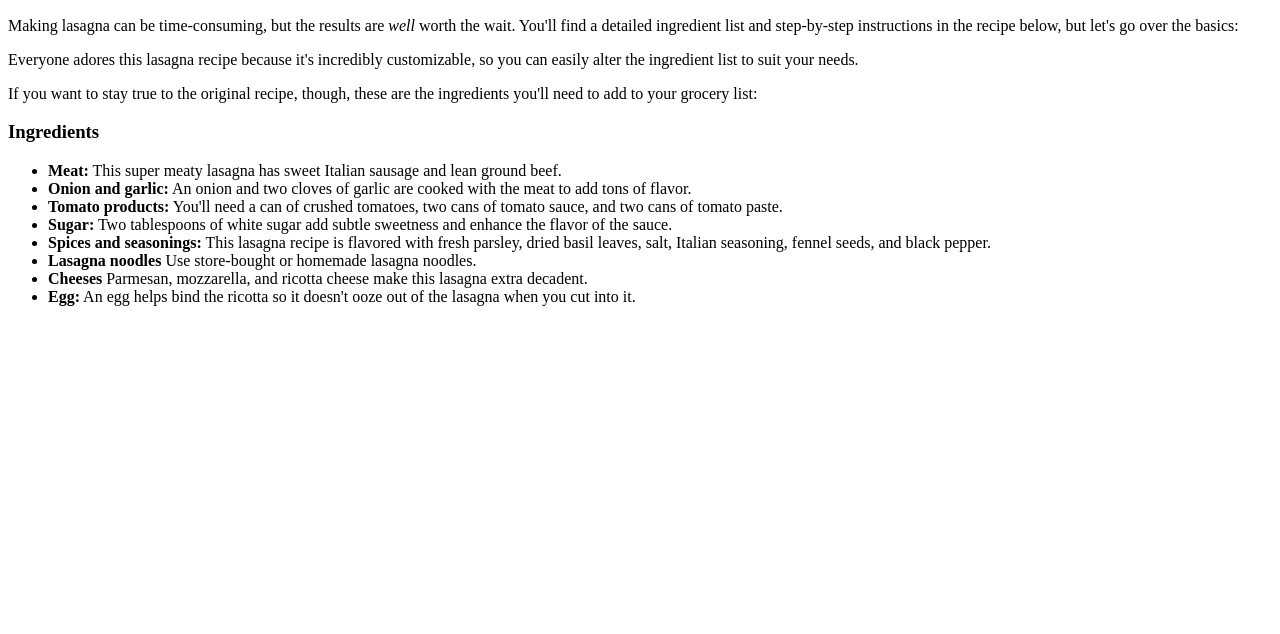
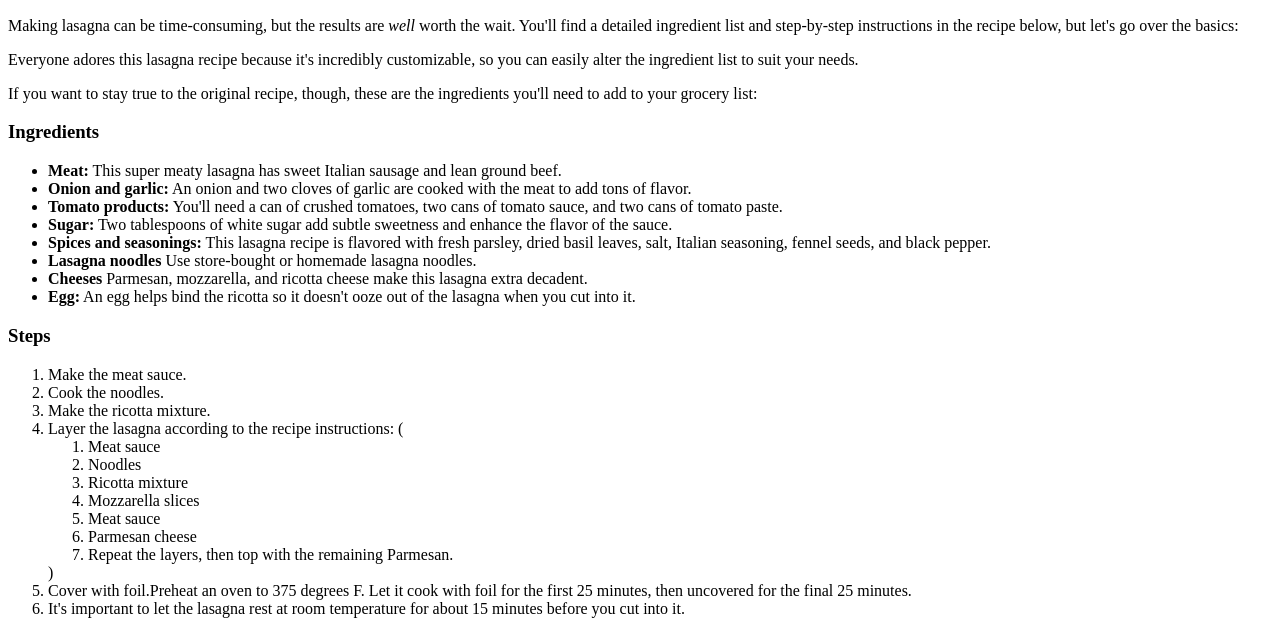
Before and after one commit to SalxIeva/odin-recipes, a plain HTML site: page recipes/lasagna.html in a window 1280 px wide. Shown: the part 484-1118 px from the top of the page. Before the commit the page ends 806 px from the top, so only its background shows below. Drawn offline with Linux system fonts and the light colour scheme.

Commit message:
ul and ol w steps added to lasagna.html

```diff
--- a/recipes/lasagna.html
+++ b/recipes/lasagna.html
@@ -24,5 +24,26 @@
         <li><strong>Cheeses</strong> Parmesan, mozzarella, and ricotta cheese make this lasagna extra decadent.</li>
         <li><strong>Egg:</strong> An egg helps bind the ricotta so it doesn't ooze out of the lasagna when you cut into it.</li>
     </ul>
+
+    <h3>Steps</h3>
+    <ol>
+        <li>Make the meat sauce.</li>
+        <li>Cook the noodles.</li>
+        <li>Make the ricotta mixture.</li>
+        <li>Layer the lasagna according to the recipe instructions: (
+            <ol>
+                <li>Meat sauce</li>
+                <li>Noodles</li>
+                <li>Ricotta mixture</li>
+                <li>Mozzarella slices</li>
+                <li>Meat sauce</li>
+                <li>Parmesan cheese</li>
+                <li>Repeat the layers, then top with the remaining Parmesan.</li>
+            </ol>
+        )</li>
+        <li>Cover with foil.Preheat an oven to 375 degrees F. Let it cook with foil for the first 25 minutes, then uncovered for the final 25 minutes.
+        </li>
+        <li>It's important to let the lasagna rest at room temperature for about 15 minutes before you cut into it.</li>
+    </ol>
 </body>
 </html>
```
